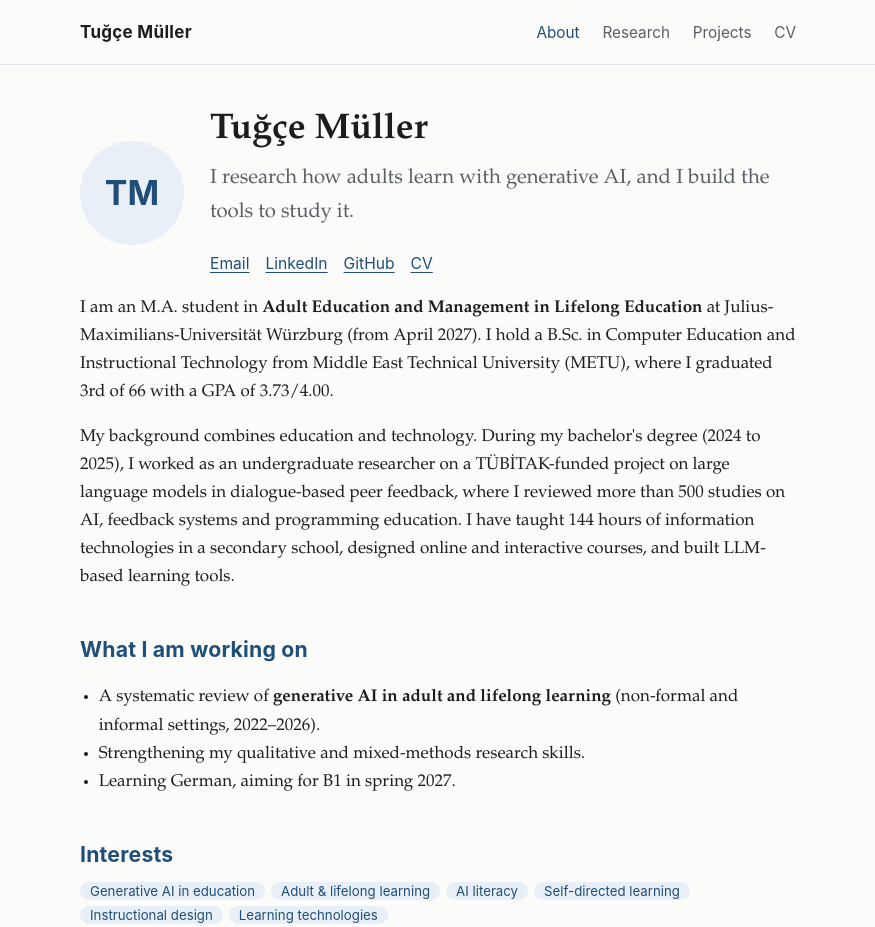
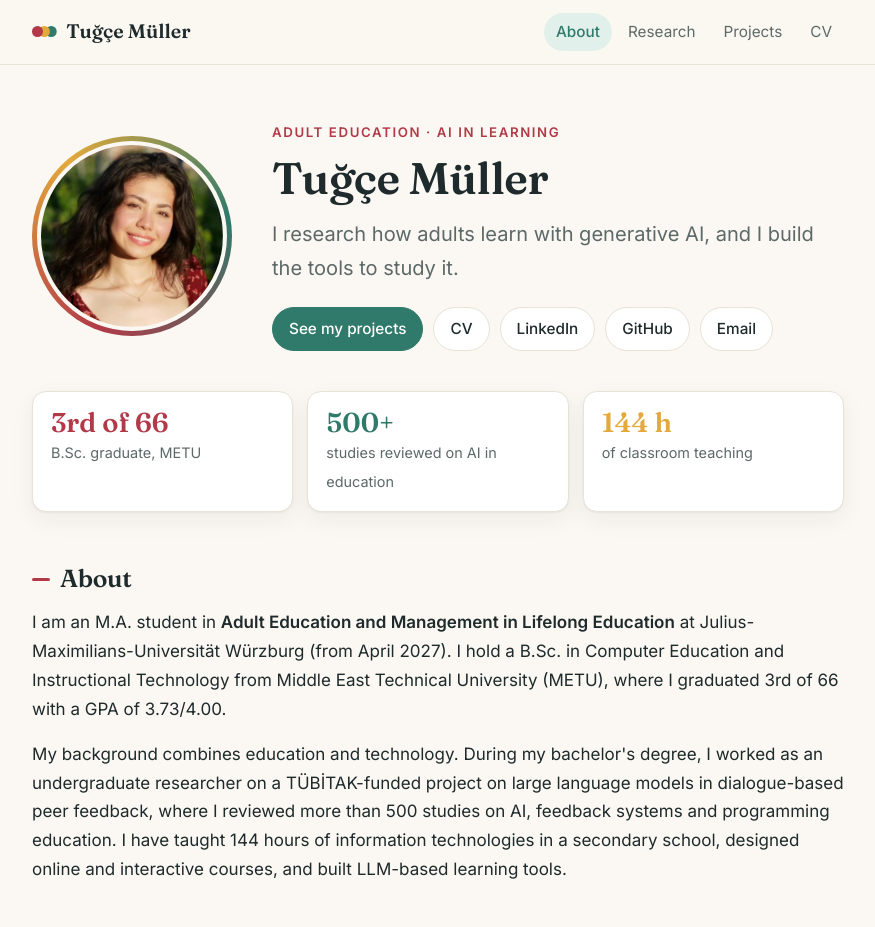
Before and after one commit to tugceunlu/tugceunlu.github.io, a plain HTML site: page index.html in a window 1280 px wide. Shown: the top 927 px of the page, without its empty margins (202-1077 px from the left). Drawn offline with Linux system fonts and the light colour scheme.

Commit message:
New design

```diff
--- a/index.html
+++ b/index.html
@@ -5,6 +5,9 @@
 <meta name="viewport" content="width=device-width, initial-scale=1">
 <title>Tuğçe Müller · AI in adult and lifelong learning</title>
 <meta name="description" content="Tuğçe Müller: researching generative AI in adult and lifelong learning. M.A. student in Adult Education at JMU Würzburg.">
+<link rel="preconnect" href="https://fonts.googleapis.com">
+<link rel="preconnect" href="https://fonts.gstatic.com" crossorigin>
+<link href="https://fonts.googleapis.com/css2?family=Fraunces:opsz,wght@9..144,500;9..144,600&family=Inter:wght@400;500;600&display=swap" rel="stylesheet">
 <link rel="stylesheet" href="style.css">
 </head>
 <body>
@@ -20,22 +23,31 @@
 <main>
 
 <div class="hero">
-  <div class="avatar" aria-hidden="true">TM</div>
+  <div class="avatar"><img src="img/profile.jpg" alt="Tuğçe Müller" onerror="this.replaceWith(Object.assign(document.createElement('span'),{textContent:'TM'}))"></div>
   <div>
+    <p class="eyebrow">Adult education · AI in learning</p>
     <h1>Tuğçe Müller</h1>
     <p class="lead">I research how adults learn with generative AI, and I build the tools to study it.</p>
-    <div class="links">
-      <a class="em" data-u="tugce.unlu02" data-d="gmail.com" href="#">Email</a>
-      <a href="https://www.linkedin.com/in/tugceunlu2023">LinkedIn</a>
-      <a href="https://github.com/tugceunlu">GitHub</a>
-      <a href="cv.html">CV</a>
+    <div class="buttons">
+      <a class="btn primary" href="projects.html">See my projects</a>
+      <a class="btn" href="cv.html">CV</a>
+      <a class="btn" href="https://www.linkedin.com/in/tugceunlu2023">LinkedIn</a>
+      <a class="btn" href="https://github.com/tugceunlu">GitHub</a>
+      <a class="btn em" data-u="tugce.unlu02" data-d="gmail.com" href="#">Email</a>
     </div>
   </div>
 </div>
 
+<div class="facts">
+  <div class="fact"><b>3rd of 66</b><span>B.Sc. graduate, METU</span></div>
+  <div class="fact"><b>500+</b><span>studies reviewed on AI in education</span></div>
+  <div class="fact"><b>144 h</b><span>of classroom teaching</span></div>
+</div>
+
+<h2>About</h2>
 <p>I am an M.A. student in <strong>Adult Education and Management in Lifelong Education</strong> at Julius-Maximilians-Universität Würzburg (from April 2027). I hold a B.Sc. in Computer Education and Instructional Technology from Middle East Technical University (METU), where I graduated 3rd of 66 with a GPA of 3.73/4.00.</p>
 
-<p>My background combines education and technology. During my bachelor's degree (2024 to 2025), I worked as an undergraduate researcher on a TÜBİTAK-funded project on large language models in dialogue-based peer feedback, where I reviewed more than 500 studies on AI, feedback systems and programming education. I have taught 144 hours of information technologies in a secondary school, designed online and interactive courses, and built LLM-based learning tools.</p>
+<p>My background combines education and technology. During my bachelor's degree, I worked as an undergraduate researcher on a TÜBİTAK-funded project on large language models in dialogue-based peer feedback, where I reviewed more than 500 studies on AI, feedback systems and programming education. I have taught 144 hours of information technologies in a secondary school, designed online and interactive courses, and built LLM-based learning tools.</p>
 
 <h2>What I am working on</h2>
 <ul class="clean">
--- a/style.css
+++ b/style.css
@@ -1,62 +1,113 @@
+/* Tuğçe Müller · personal website
+   Palette: warm paper, deep ink, raspberry and teal accents, a touch of gold. */
 :root {
-  --ink: #1d1d1f;
-  --muted: #5a5f66;
-  --accent: #1f4e79;
-  --accent-soft: #e8eff6;
-  --line: #e3e5e8;
-  --bg: #fbfbfa;
-  --max: 760px;
+  --bg: #fbf8f3;
+  --surface: #ffffff;
+  --ink: #1e2a2b;
+  --muted: #5d6968;
+  --line: #e9e2d7;
+  --rose: #b23a48;
+  --rose-tint: #f8e7e9;
+  --teal: #2f7a6b;
+  --teal-tint: #e2f0ec;
+  --gold: #e3a93b;
+  --gold-tint: #fbf1dc;
+  --shadow: 0 1px 2px rgba(30, 42, 43, .05), 0 8px 24px rgba(30, 42, 43, .06);
+  --max: 860px;
+  --serif: "Fraunces", "Iowan Old Style", Georgia, serif;
+  --sans: "Inter", -apple-system, "Helvetica Neue", Arial, sans-serif;
 }
 @media (prefers-color-scheme: dark) {
-  :root { --ink: #ececec; --muted: #a4a9b0; --accent: #8ab4dd; --accent-soft: #1d2a36; --line: #2c3036; --bg: #141518; }
+  :root {
+    --bg: #121716; --surface: #19201f; --ink: #e9eeec; --muted: #9eaba8; --line: #283230;
+    --rose: #e57b88; --rose-tint: #2c1c1f; --teal: #6cc4af; --teal-tint: #15292a;
+    --gold: #f0c266; --gold-tint: #2a2416;
+    --shadow: 0 1px 2px rgba(0,0,0,.3), 0 8px 24px rgba(0,0,0,.25);
+  }
 }
+
 * { box-sizing: border-box; }
-html { font-size: 17px; }
-body {
-  margin: 0; background: var(--bg); color: var(--ink);
-  font-family: "Iowan Old Style", "Palatino Linotype", Georgia, serif;
-  line-height: 1.65;
+html { font-size: 17px; scroll-behavior: smooth; }
+body { margin: 0; background: var(--bg); color: var(--ink); font-family: var(--sans); line-height: 1.7; -webkit-font-smoothing: antialiased; }
+a { color: var(--teal); text-decoration-thickness: 1px; text-underline-offset: 3px; }
+a:hover { color: var(--rose); }
+strong { font-weight: 600; }
+
+/* header */
+header.site { position: sticky; top: 0; z-index: 10; background: color-mix(in srgb, var(--bg) 85%, transparent); backdrop-filter: saturate(160%) blur(10px); border-bottom: 1px solid var(--line); }
+header.site .inner, main, footer .inner { max-width: var(--max); margin: 0 auto; padding: 0 24px; }
+header.site .inner { display: flex; align-items: center; justify-content: space-between; height: 64px; gap: 16px; }
+.brand { font-family: var(--serif); font-weight: 600; font-size: 1.15rem; color: var(--ink); text-decoration: none; }
+.brand::before { content: ""; display: inline-block; width: .55em; height: .55em; border-radius: 50%; background: var(--rose); margin-right: .45em; box-shadow: .35em 0 0 var(--gold), .7em 0 0 var(--teal); margin-right: 1.2em; vertical-align: .08em; }
+nav { display: flex; gap: 4px; }
+nav a { color: var(--muted); text-decoration: none; font-size: .9rem; padding: 6px 12px; border-radius: 999px; }
+nav a:hover { color: var(--ink); background: var(--surface); }
+nav a[aria-current="page"] { color: var(--teal); background: var(--teal-tint); font-weight: 500; }
+
+/* type */
+main { padding-top: 56px; padding-bottom: 72px; }
+h1, h2, h3 { font-family: var(--serif); line-height: 1.2; letter-spacing: -.01em; }
+h1 { font-size: 2.6rem; font-weight: 600; margin: 0 0 12px; }
+h2 { font-size: 1.45rem; font-weight: 600; margin: 52px 0 14px; display: flex; align-items: center; gap: 10px; }
+h2::before { content: ""; width: 18px; height: 3px; border-radius: 3px; background: var(--rose); }
+h3 { font-size: 1.12rem; font-weight: 600; margin: 0 0 4px; }
+.lead { font-size: 1.18rem; color: var(--muted); margin: 0 0 22px; }
+p { margin: 0 0 16px; }
+
+/* hero */
+.hero { display: grid; grid-template-columns: 200px 1fr; gap: 40px; align-items: center; margin-bottom: 40px; }
+.avatar { width: 200px; height: 200px; border-radius: 50%; padding: 5px; background: conic-gradient(from 200deg, var(--rose), var(--gold), var(--teal), var(--rose)); }
+.avatar img, .avatar span { width: 100%; height: 100%; border-radius: 50%; object-fit: cover; display: grid; place-items: center; background: var(--surface); border: 4px solid var(--bg); font: 600 3rem var(--serif); color: var(--teal); }
+.eyebrow { font-size: .78rem; font-weight: 600; letter-spacing: .12em; text-transform: uppercase; color: var(--rose); margin: 0 0 8px; }
+.buttons { display: flex; flex-wrap: wrap; gap: 10px; }
+.btn { display: inline-flex; align-items: center; gap: 6px; padding: 8px 16px; border-radius: 999px; font-size: .9rem; font-weight: 500; text-decoration: none; border: 1px solid var(--line); color: var(--ink); background: var(--surface); transition: transform .15s, border-color .15s; }
+.btn:hover { transform: translateY(-1px); border-color: var(--teal); color: var(--teal); }
+.btn.primary { background: var(--teal); border-color: var(--teal); color: #fff; }
+.btn.primary:hover { background: var(--rose); border-color: var(--rose); color: #fff; }
+
+/* facts */
+.facts { display: grid; grid-template-columns: repeat(3, 1fr); gap: 14px; margin: 8px 0 8px; }
+.fact { background: var(--surface); border: 1px solid var(--line); border-radius: 14px; padding: 16px 18px; box-shadow: var(--shadow); }
+.fact b { display: block; font: 600 1.6rem var(--serif); color: var(--rose); line-height: 1.1; }
+.fact:nth-child(2) b { color: var(--teal); }
+.fact:nth-child(3) b { color: var(--gold); }
+.fact span { font-size: .85rem; color: var(--muted); }
+
+/* cards */
+.card { background: var(--surface); border: 1px solid var(--line); border-radius: 16px; padding: 22px 24px; margin: 16px 0; box-shadow: var(--shadow); transition: transform .2s, box-shadow .2s; }
+.card:hover { transform: translateY(-2px); box-shadow: 0 2px 4px rgba(30,42,43,.06), 0 14px 32px rgba(30,42,43,.09); }
+.card img.shot { width: 100%; border-radius: 10px; border: 1px solid var(--line); margin: 0 0 16px; display: block; }
+.meta { color: var(--muted); font-size: .86rem; margin: 0 0 10px; }
+.card p.links { font-size: .92rem; margin: 12px 0 0; }
+.card p.links a { font-weight: 500; }
+
+/* tags */
+.tags { margin-top: 10px; display: flex; flex-wrap: wrap; gap: 8px; }
+.tags span { background: var(--teal-tint); color: var(--teal); border-radius: 999px; padding: 3px 12px; font-size: .78rem; font-weight: 500; }
+.tags span:nth-child(3n+2) { background: var(--rose-tint); color: var(--rose); }
+.tags span:nth-child(3n) { background: var(--gold-tint); color: #9a6a10; }
+@media (prefers-color-scheme: dark) { .tags span:nth-child(3n) { color: var(--gold); } }
+
+/* lists, timeline */
+ul.clean { padding-left: 0; list-style: none; }
+ul.clean li { padding-left: 26px; position: relative; margin: 8px 0; }
+ul.clean li::before { content: ""; position: absolute; left: 4px; top: .65em; width: 8px; height: 8px; border-radius: 50%; background: var(--gold); }
+.timeline .item { display: grid; grid-template-columns: 130px 1fr; gap: 18px; padding: 14px 0; border-top: 1px solid var(--line); }
+.timeline .when { color: var(--rose); font-size: .86rem; font-weight: 500; padding-top: 2px; }
+
+/* footer */
+footer { border-top: 1px solid var(--line); color: var(--muted); font-size: .84rem; }
+footer .inner { padding-top: 22px; padding-bottom: 34px; }
+
+@media (max-width: 680px) {
+  html { font-size: 16px; }
+  header.site .inner { height: auto; flex-direction: column; align-items: flex-start; padding-top: 12px; padding-bottom: 10px; gap: 6px; }
+  nav { margin-left: -12px; }
+  main { padding-top: 36px; }
+  h1 { font-size: 2.1rem; }
+  .hero { grid-template-columns: 1fr; gap: 24px; }
+  .avatar { width: 150px; height: 150px; }
+  .facts { grid-template-columns: 1fr; }
+  .timeline .item { grid-template-columns: 1fr; gap: 2px; }
 }
-a { color: var(--accent); text-underline-offset: 3px; }
-header.site {
-  border-bottom: 1px solid var(--line);
-  font-family: -apple-system, "Helvetica Neue", Arial, sans-serif;
-}
-header.site .inner, main, footer .inner { max-width: var(--max); margin: 0 auto; padding: 0 22px; }
-header.site .inner { display: flex; align-items: center; justify-content: space-between; height: 64px; gap: 16px; flex-wrap: wrap; }
-.brand { font-weight: 700; color: var(--ink); text-decoration: none; letter-spacing: .3px; }
-nav a { color: var(--muted); text-decoration: none; margin-left: 18px; font-size: .9rem; }
-nav a[aria-current="page"], nav a:hover { color: var(--accent); }
-main { padding-top: 44px; padding-bottom: 60px; }
-h1 { font-size: 2.1rem; line-height: 1.2; margin: 0 0 10px; }
-h2 { font-size: 1.25rem; margin: 40px 0 10px; color: var(--accent); font-family: -apple-system, "Helvetica Neue", Arial, sans-serif; letter-spacing: .2px; }
-h3 { font-size: 1.05rem; margin: 22px 0 4px; font-family: -apple-system, "Helvetica Neue", Arial, sans-serif; }
-.lead { font-size: 1.2rem; color: var(--muted); margin: 0 0 22px; }
-.hero { display: flex; gap: 26px; align-items: center; margin-bottom: 18px; }
-.avatar {
-  flex: 0 0 104px; width: 104px; height: 104px; border-radius: 50%;
-  background: var(--accent-soft); color: var(--accent);
-  display: grid; place-items: center;
-  font: 700 2rem -apple-system, "Helvetica Neue", Arial, sans-serif;
-  object-fit: cover;
-}
-.links { font-family: -apple-system, "Helvetica Neue", Arial, sans-serif; font-size: .92rem; display: flex; flex-wrap: wrap; gap: 8px 16px; }
-.card { border: 1px solid var(--line); border-radius: 10px; padding: 16px 18px; margin: 14px 0; }
-.card h3 { margin-top: 0; }
-.meta { color: var(--muted); font-size: .88rem; font-family: -apple-system, "Helvetica Neue", Arial, sans-serif; }
-.tags { margin-top: 8px; display: flex; flex-wrap: wrap; gap: 6px; }
-.tags span { background: var(--accent-soft); color: var(--accent); border-radius: 999px; padding: 1px 10px; font: .78rem -apple-system, "Helvetica Neue", Arial, sans-serif; }
-ul.clean { padding-left: 1.1rem; }
-.timeline .item { display: grid; grid-template-columns: 130px 1fr; gap: 14px; padding: 8px 0; border-top: 1px solid var(--line); }
-.timeline .when { color: var(--muted); font: .88rem -apple-system, "Helvetica Neue", Arial, sans-serif; padding-top: 3px; }
-.btn { display: inline-block; border: 1px solid var(--accent); border-radius: 8px; padding: 6px 14px; text-decoration: none; font: .92rem -apple-system, "Helvetica Neue", Arial, sans-serif; }
-footer { border-top: 1px solid var(--line); color: var(--muted); font: .82rem -apple-system, "Helvetica Neue", Arial, sans-serif; }
-footer .inner { padding-top: 18px; padding-bottom: 30px; }
-@media (max-width: 600px) {
-  .hero { flex-direction: column; align-items: flex-start; }
-  .timeline .item { grid-template-columns: 1fr; gap: 0; }
-  nav a { margin: 0 14px 0 0; }
-  header.site .inner { height: auto; padding-top: 12px; padding-bottom: 12px; }
-}
-.card img.shot { width: 100%; border-radius: 8px; border: 1px solid var(--line); margin: 0 0 12px; display: block; }
-.card p.links { font-family: -apple-system, "Helvetica Neue", Arial, sans-serif; font-size: .92rem; }
+@media (prefers-color-scheme: dark) { .btn.primary, .btn.primary:hover { color: #0f1514; } }
```
Also changed, not shown: cv.html (+4 -1 lines), projects.html (+3 -0 lines), research.html (+3 -0 lines).
